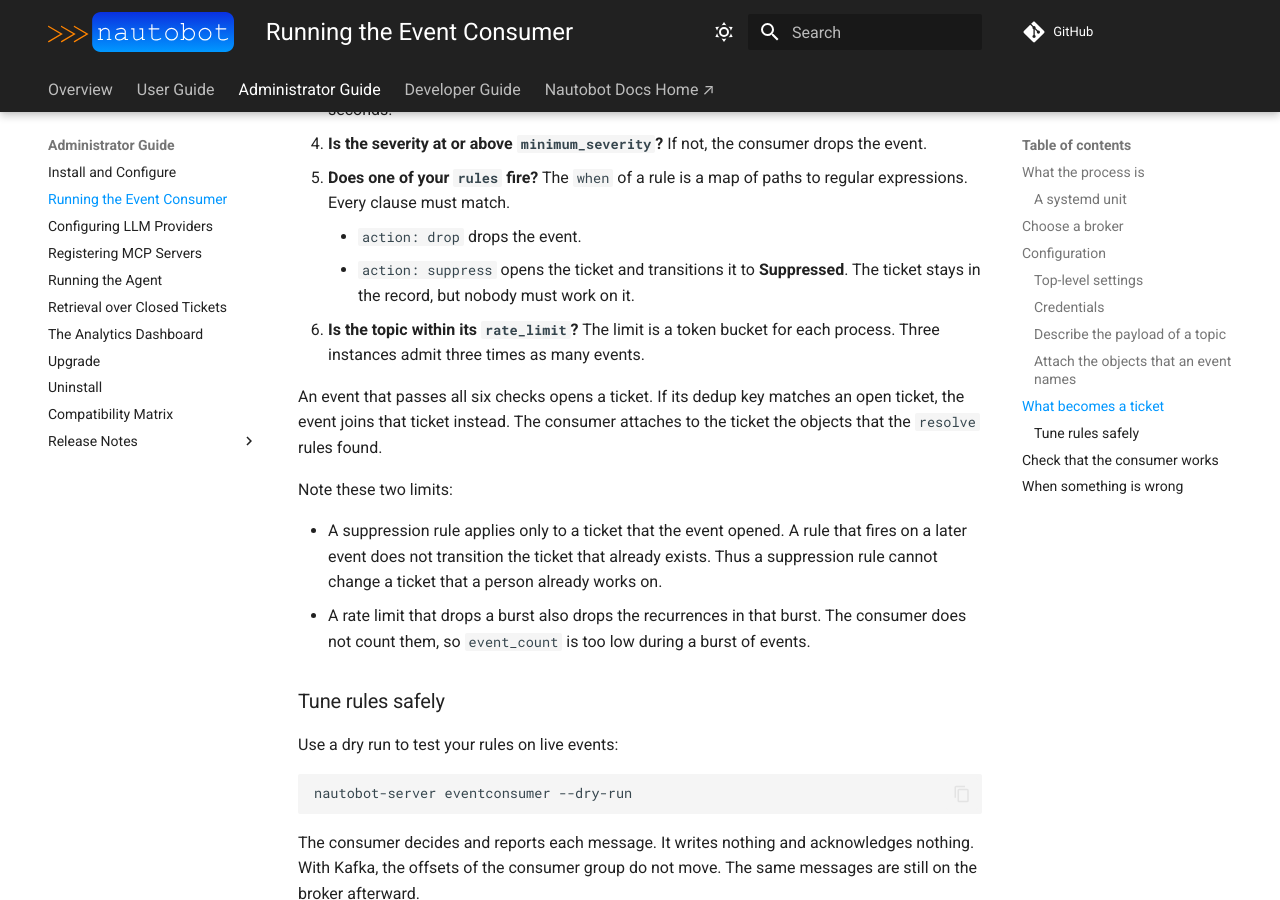
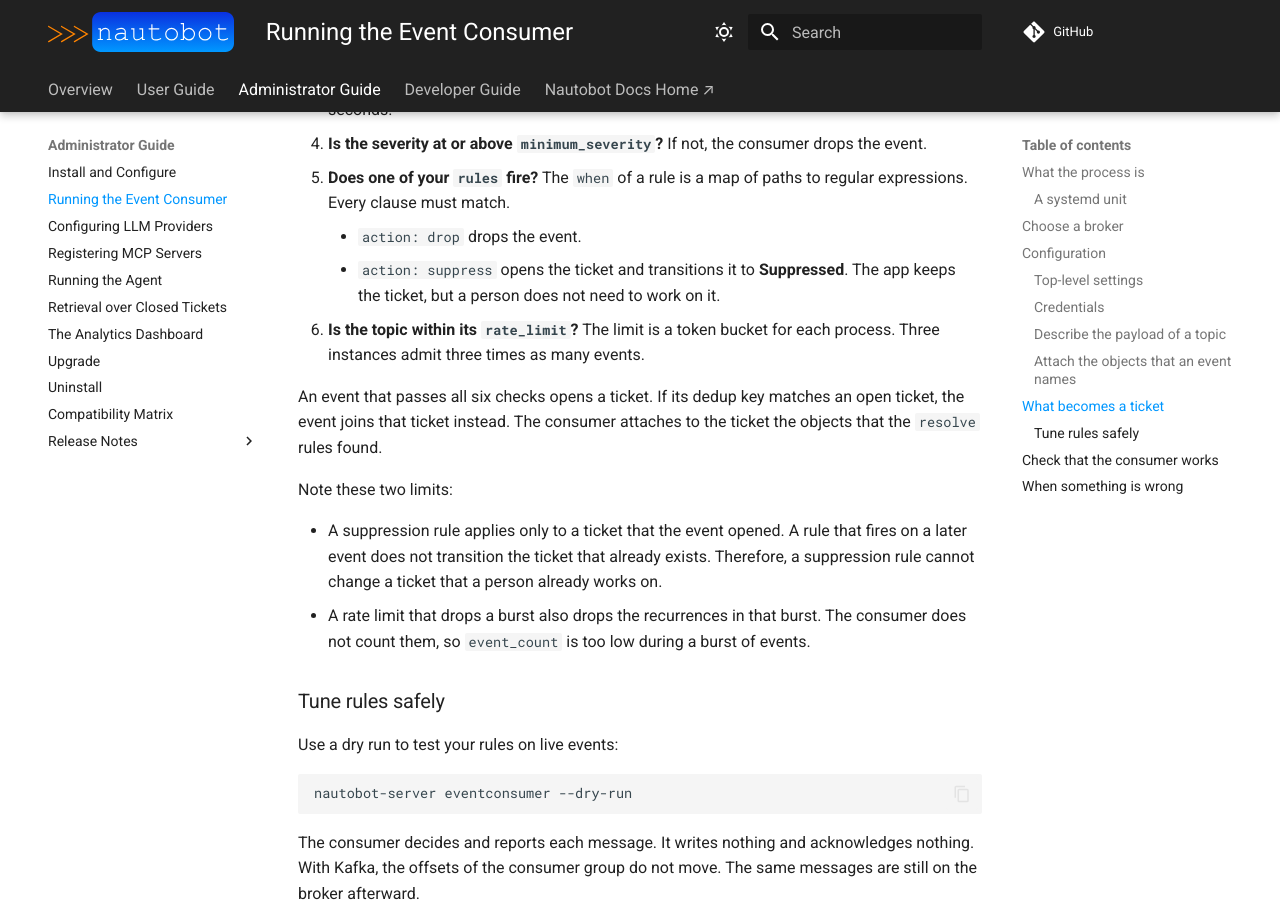
Before and after one commit to jtdub/nautobot-app-event-tracker, an MkDocs documentation site: the page built from docs/admin/ingestion.md, in a window 1280 px wide and 900 px high, scrolled down 6817 px. Built offline with MkDocs 1.6.1 and Material for MkDocs 9.7.7, drawn with Linux system fonts in a browser that asks for light colours; comment, search, counter and statistics services are not loaded.

Commit message:
53: Address QA round 2 findings

```diff
--- a/docs/admin/ingestion.md
+++ b/docs/admin/ingestion.md
@@ -1,8 +1,8 @@
 # Running the event consumer
 
-The app can open tickets with no action from a person. A standalone process reads network events from a broker. The
-process decides which events need a ticket. It opens each ticket through the same service layer that
-a person uses.
+The app can open tickets with no action from a person. A standalone process reads network events
+from a broker. The process decides which events need a ticket. It opens each ticket through the same
+service layer that a person uses.
 
 You do not have to run the consumer. An installation with no `ingestion` setting consumes no events.
 Everything else in the app works as before.
@@ -259,8 +259,8 @@ check that decides the outcome applies:
 5. **Does one of your `rules` fire?** The `when` of a rule is a map of paths to regular
    expressions. Every clause must match.
     - `action: drop` drops the event.
-    - `action: suppress` opens the ticket and transitions it to **Suppressed**. The ticket stays in the
-      record, but nobody must work on it.
+    - `action: suppress` opens the ticket and transitions it to **Suppressed**. The app keeps the
+      ticket, but a person does not need to work on it.
 6. **Is the topic within its `rate_limit`?** The limit is a token bucket for each process. Three
    instances admit three times as many events.
 
@@ -271,7 +271,7 @@ rules found.
 Note these two limits:
 
 - A suppression rule applies only to a ticket that the event opened. A rule that fires on a later
-  event does not transition the ticket that already exists. Thus a suppression rule cannot change a
+  event does not transition the ticket that already exists. Therefore, a suppression rule cannot change a
   ticket that a person already works on.
 - A rate limit that drops a burst also drops the recurrences in that burst. The consumer does not
   count them, so `event_count` is too low during a burst of events.
```
